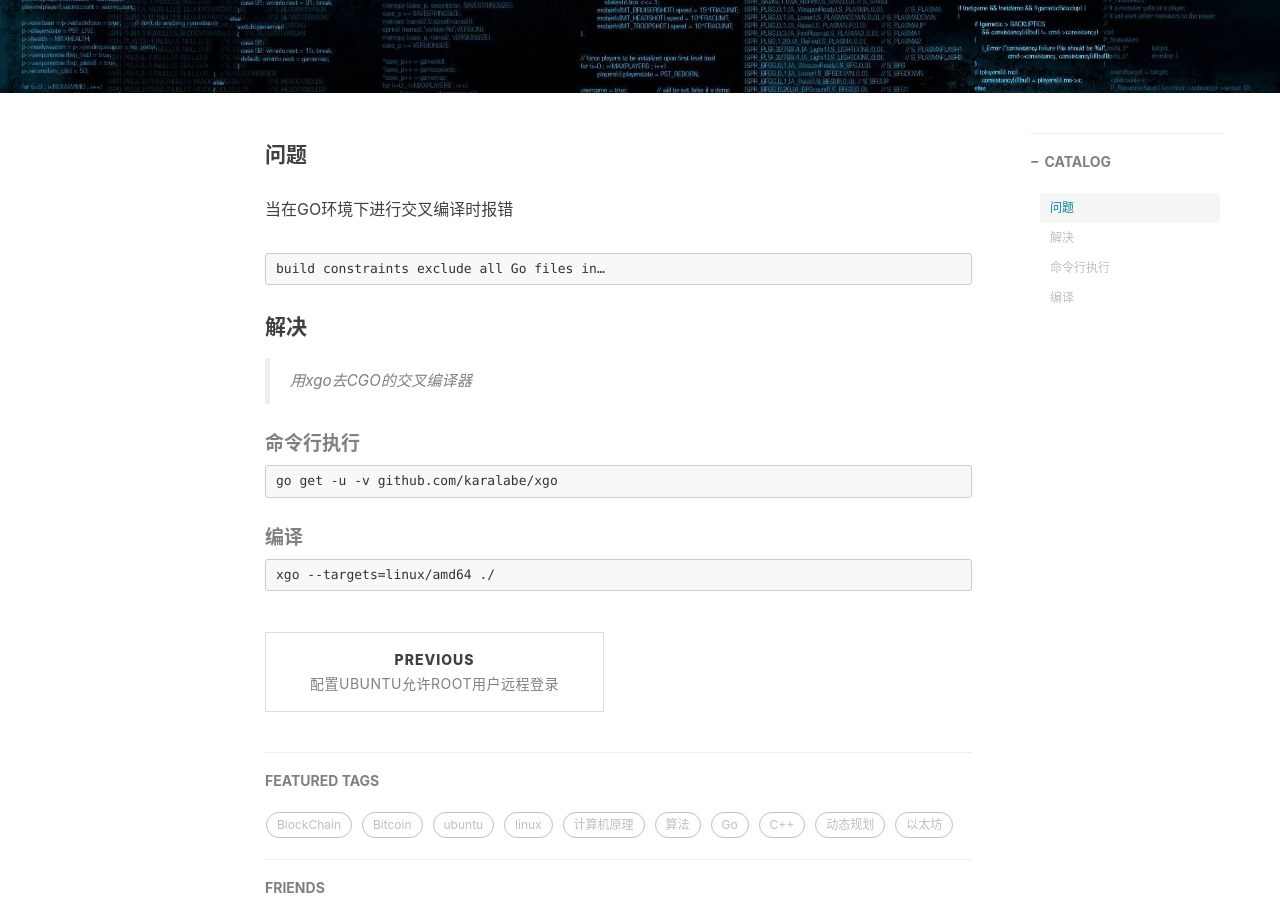
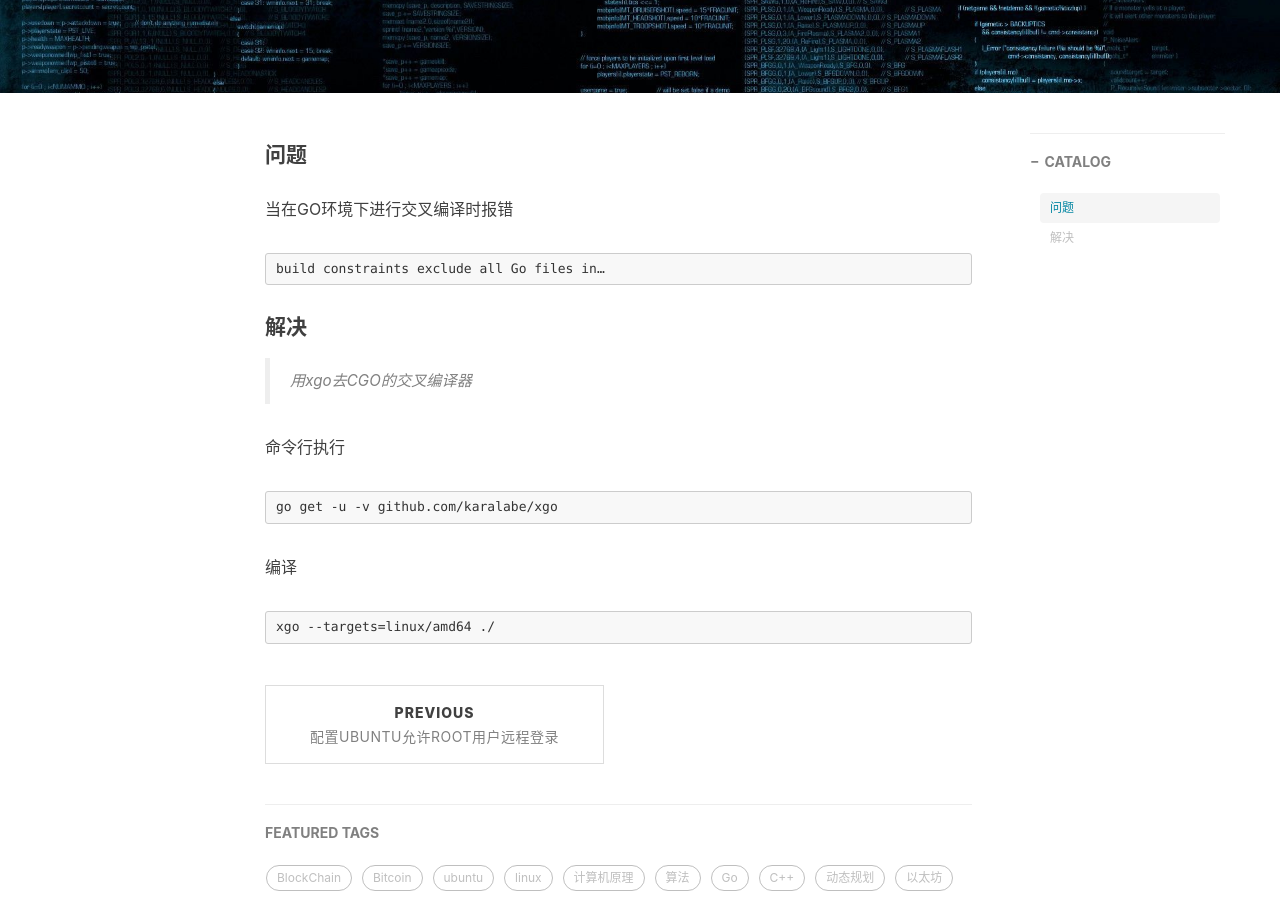
Before and after one commit to honorjoey/honorjoey.github.io, a Jekyll site: the page built from _posts/2020-03-14-Go交叉编译问题.md, in a window 1280 px wide and 900 px high, scrolled down 430 px. Built offline with Jekyll 4.4.1, drawn with Linux system fonts in a browser that asks for light colours; nearby versions of some CDN libraries; comment, search, counter and statistics services are not loaded.

Commit message:
add blog

````diff
--- a/_posts/2020-03-14-Go交叉编译问题.md
+++ b/_posts/2020-03-14-Go交叉编译问题.md
@@ -20,12 +20,12 @@ build constraints exclude all Go files in…
 #### 解决
 > 用xgo去CGO的交叉编译器
 
-##### 命令行执行
+命令行执行
 ```
 go get -u -v github.com/karalabe/xgo
 ```
 
-##### 编译
+编译
 ```
 xgo --targets=linux/amd64 ./
 ```
````
